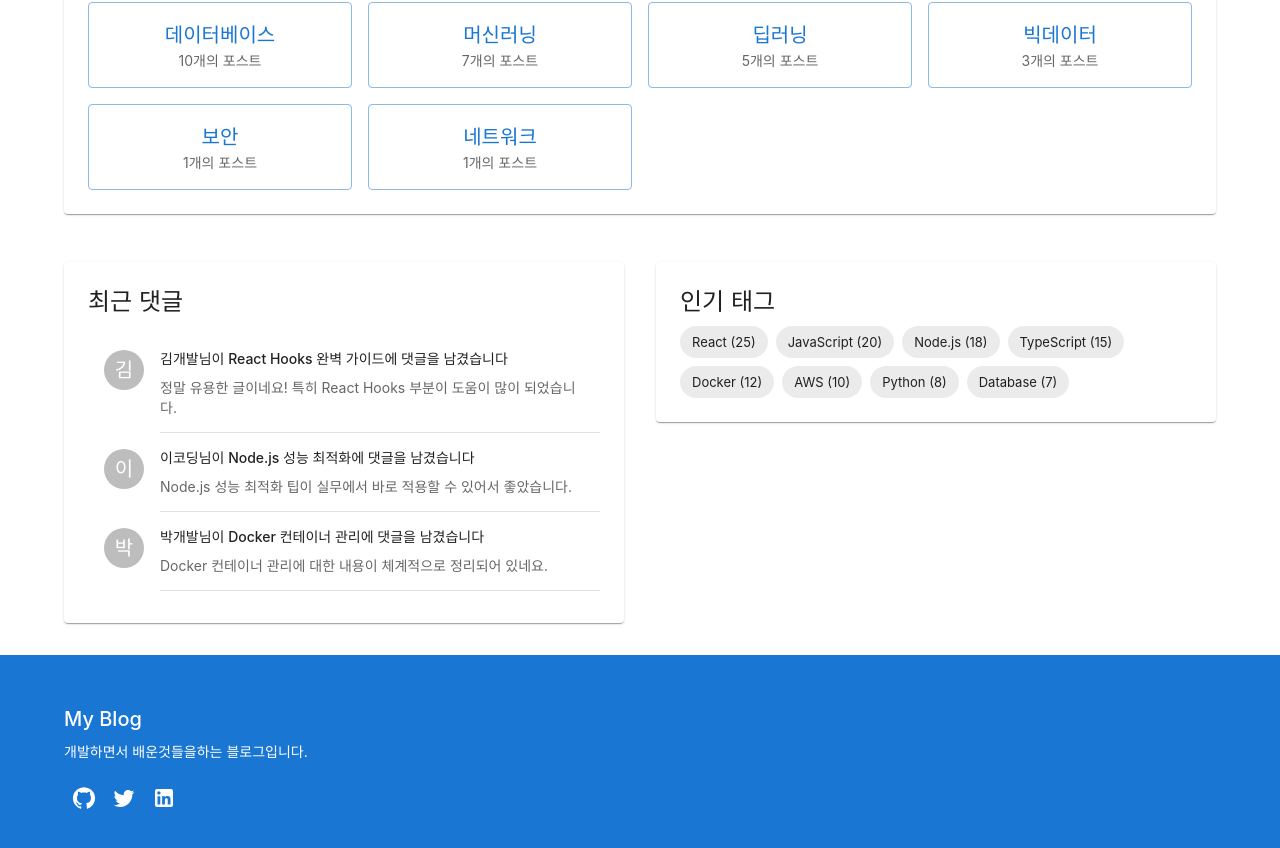
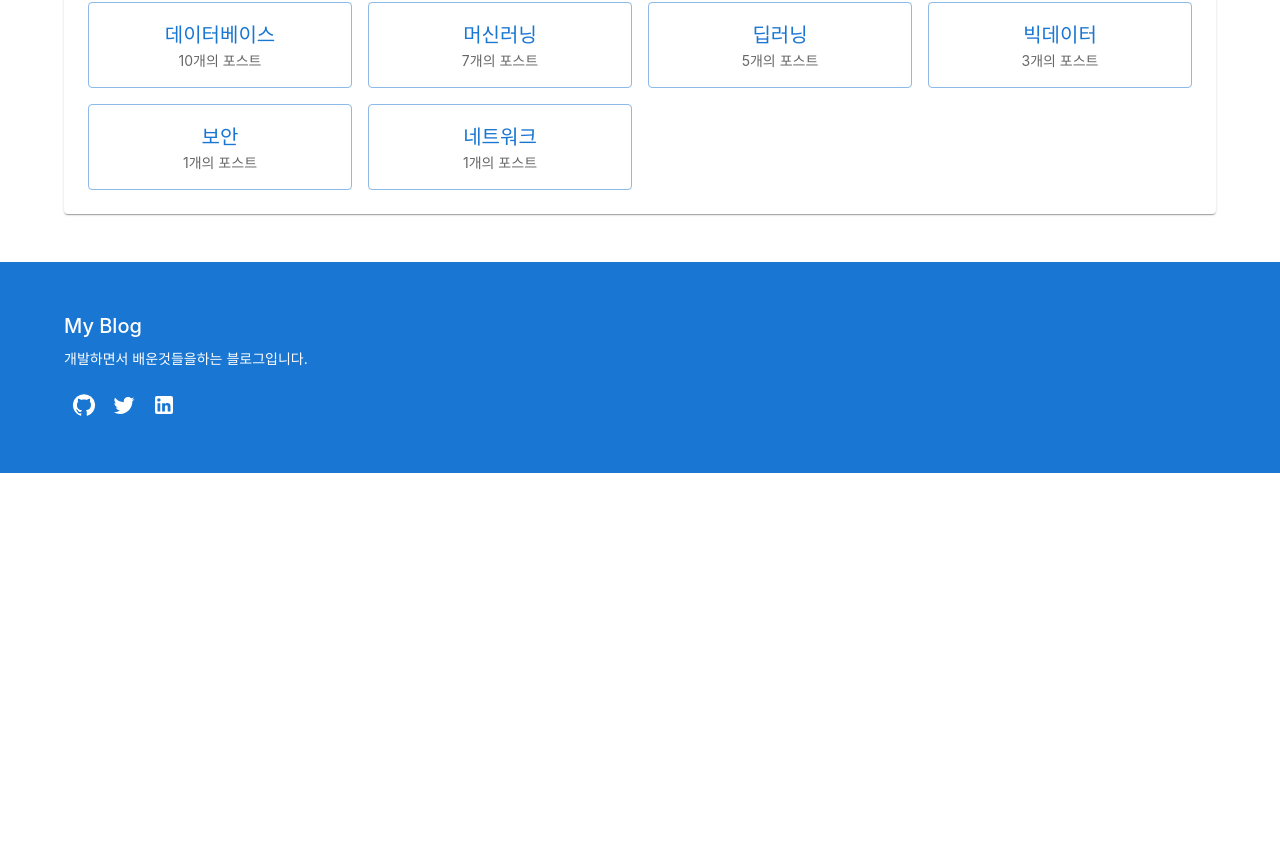
Before and after one commit to misnawk/myBlog, a React (Create React App) app in the folder src/client/: page / in a window 1280 px wide. Shown: the part 1064-1912 px from the top of the page. After the commit the page ends 1537 px from the top, so only its background shows below. Built offline with nearby package versions, Linux system fonts and the light colour scheme.

Commit message:
글작성폼 생성

```diff
--- a/src/client/package.json
+++ b/src/client/package.json
@@ -15,9 +15,13 @@
     "client": "file:",
     "react": "^18.2.0",
     "react-dom": "^18.2.0",
+    "react-markdown": "^10.1.0",
     "react-router-dom": "^6.22.0",
     "react-scripts": "5.0.1",
+    "react-syntax-highlighter": "^15.6.1",
     "react-toastify": "^9.1.3",
+    "rehype-raw": "^7.0.0",
+    "remark-gfm": "^4.0.1",
     "web-vitals": "^2.1.4"
   },
   "scripts": {
--- /dev/null
+++ b/src/client/src/components/MarkdownRenderer.js
@@ -0,0 +1,50 @@
+import React from 'react';
+import ReactMarkdown from 'react-markdown';
+import { Box } from '@mui/material';
+
+const MarkdownRenderer = ({ content, sx = {} }) => {
+  return (
+    <Box
+      sx={{
+        '& h1': { fontSize: '2rem', fontWeight: 'bold', mb: 2, mt: 3 },
+        '& h2': { fontSize: '1.5rem', fontWeight: 'bold', mb: 2, mt: 2 },
+        '& h3': { fontSize: '1.25rem', fontWeight: 'bold', mb: 1.5, mt: 2 },
+        '& p': { mb: 2, lineHeight: 1.6 },
+        '& strong': { fontWeight: 'bold' },
+        '& em': { fontStyle: 'italic' },
+        '& code': {
+          backgroundColor: '#f5f5f5',
+          padding: '2px 4px',
+          borderRadius: '3px',
+          fontSize: '0.875rem',
+          fontFamily: 'monospace'
+        },
+        '& pre': {
+          backgroundColor: '#f5f5f5',
+          padding: '16px',
+          borderRadius: '8px',
+          overflow: 'auto',
+          '& code': {
+            backgroundColor: 'transparent',
+            padding: 0
+          }
+        },
+        '& ul': { pl: 2, mb: 2 },
+        '& ol': { pl: 2, mb: 2 },
+        '& li': { mb: 0.5 },
+        '& blockquote': {
+          borderLeft: '4px solid #ddd',
+          pl: 2,
+          ml: 0,
+          fontStyle: 'italic',
+          color: '#666'
+        },
+        ...sx
+      }}
+    >
+      <ReactMarkdown>{content || ''}</ReactMarkdown>
+    </Box>
+  );
+};
+
+export default MarkdownRenderer;
--- a/src/client/src/components/layout/Header.js
+++ b/src/client/src/components/layout/Header.js
@@ -72,11 +72,11 @@ function Header() {
 
         {/* 네비게이션 메뉴 */}
         <Box sx={{ display: "flex", alignItems: "center", gap: 2 }}>
-          <Button color="inherit" component={Link} to="/blog">
-            블로그
-          </Button>
           <Button color="inherit" component={Link} to="/categories">
             카테고리
+          </Button>
+          <Button color="inherit" component={Link} to="/about">
+            소개
           </Button>
           {isAuthenticated() && (
             <Button
@@ -94,9 +94,8 @@ function Header() {
             글쓰기
           </Button>
           )}
-          <Button color="inherit" component={Link} to="/about">
-            소개
-          </Button>
+
+
         </Box>
 
         {/* 사용자 메뉴 */}
--- a/src/client/src/pages/BlogDetail.js
+++ b/src/client/src/pages/BlogDetail.js
@@ -35,25 +35,95 @@ import MoreVertIcon from '@mui/icons-material/MoreVert';
 import ShareIcon from '@mui/icons-material/Share';
 import EditIcon from '@mui/icons-material/Edit';
 import DeleteIcon from '@mui/icons-material/Delete';
+import MarkdownRenderer from '../components/MarkdownRenderer';
 
 // 임시 포스트 데이터 (실제로는 API에서 가져와야 함)
 const posts = [
   {
     id: 1,
     title: "React Hooks 완벽 가이드",
-    content: `React Hooks는 React 16.8에서 도입된 기능으로, 함수형 컴포넌트에서도 상태 관리와 생명주기 메서드를 사용할 수 있게 해줍니다.
+    content: `# React Hooks 완벽 가이드
 
-이 가이드에서는 다음과 같은 내용을 다룹니다:
+React Hooks는 **React 16.8**에서 도입된 혁신적인 기능으로, 함수형 컴포넌트에서도 상태 관리와 생명주기 메서드를 사용할 수 있게 해줍니다.
 
-1. useState - 상태 관리
-2. useEffect - 생명주기 관리
-3. useContext - Context API 사용
-4. useReducer - 복잡한 상태 관리
-5. useCallback - 메모이제이션된 콜백
-6. useMemo - 메모이제이션된 값
-7. useRef - DOM 참조 및 값 저장
+## 📚 이 가이드에서 다루는 내용
 
-각 Hook의 사용법과 실제 예제를 통해 React Hooks를 마스터해보세요.`,
+1. **useState** - 상태 관리
+2. **useEffect** - 생명주기 관리
+3. **useContext** - Context API 사용
+4. **useReducer** - 복잡한 상태 관리
+5. **useCallback** - 메모이제이션된 콜백
+6. **useMemo** - 메모이제이션된 값
+7. **useRef** - DOM 참조 및 값 저장
+
+## 🚀 useState Hook
+
+가장 기본적인 Hook으로, 함수형 컴포넌트에 상태를 추가할 수 있습니다.
+
+\`\`\`javascript
+import React, { useState } from 'react';
+
+function Counter() {
+  const [count, setCount] = useState(0);
+
+  return (
+    <div>
+      <p>현재 카운트: {count}</p>
+      <button onClick={() => setCount(count + 1)}>
+        증가
+      </button>
+    </div>
+  );
+}
+\`\`\`
+
+## ⚡ useEffect Hook
+
+컴포넌트의 생명주기를 관리하고 부수 효과(side effects)를 처리합니다.
+
+\`\`\`javascript
+import React, { useState, useEffect } from 'react';
+
+function Timer() {
+  const [seconds, setSeconds] = useState(0);
+
+  useEffect(() => {
+    const interval = setInterval(() => {
+      setSeconds(seconds => seconds + 1);
+    }, 1000);
+
+    // 클린업 함수
+    return () => clearInterval(interval);
+  }, []); // 빈 배열: 마운트시에만 실행
+
+  return <div>타이머: {seconds}초</div>;
+}
+\`\`\`
+
+## 💡 주요 포인트
+
+> **중요**: Hook은 항상 함수형 컴포넌트의 최상위 레벨에서 호출해야 합니다. 조건문, 반복문, 중첩 함수 내에서는 사용할 수 없습니다.
+
+### Hook 사용 규칙
+- ✅ 함수형 컴포넌트 내에서만 사용
+- ✅ 최상위 레벨에서 호출
+- ✅ 일관된 순서로 호출
+- ❌ 조건문 내에서 사용 금지
+- ❌ 일반 JavaScript 함수에서 사용 금지
+
+## 📊 성능 최적화
+
+React Hooks를 사용할 때 성능을 고려한 몇 가지 팁:
+
+| Hook | 용도 | 사용 시기 |
+|------|------|-----------|
+| \`useMemo\` | 값 메모이제이션 | 계산 비용이 높은 작업 |
+| \`useCallback\` | 함수 메모이제이션 | 자식 컴포넌트 최적화 |
+| \`React.memo\` | 컴포넌트 메모이제이션 | 불필요한 리렌더링 방지 |
+
+---
+
+이제 React Hooks를 마스터해서 더 효율적이고 깔끔한 React 코드를 작성해보세요! 🎉`,
     image: "https://source.unsplash.com/random/800x600?react",
     category: "프론트엔드",
     date: "2024-03-15",
@@ -324,9 +394,7 @@ export default function BlogDetail() {
           </Button>
         </Box>
 
-        <Typography variant="body1" paragraph sx={{ whiteSpace: 'pre-line' }}>
-          {post.content}
-        </Typography>
+        <MarkdownRenderer content={post.content} sx={{ mt: 3 }} />
       </Paper>
 
       {/* 댓글 섹션 */}
--- a/src/client/src/pages/Home.js
+++ b/src/client/src/pages/Home.js
@@ -9,13 +9,7 @@ import {
   Box,
   Button,
   Chip,
-  Paper,
-  Divider,
-  Avatar,
-  List,
-  ListItem,
-  ListItemAvatar,
-  ListItemText
+  Paper
 } from '@mui/material';
 import { Link } from 'react-router-dom';
 import AccessTimeIcon from '@mui/icons-material/AccessTime';
@@ -72,42 +66,7 @@ const popularCategories = [
   { name: '네트워크', count: 1 }
 ];
 
-// 임시 댓글 데이터
-const recentComments = [
-  {
-    id: 1,
-    author: '김개발',
-    content: '정말 유용한 글이네요! 특히 React Hooks 부분이 도움이 많이 되었습니다.',
-    postTitle: 'React Hooks 완벽 가이드',
-    date: '2024-03-15'
-  },
-  {
-    id: 2,
-    author: '이코딩',
-    content: 'Node.js 성능 최적화 팁이 실무에서 바로 적용할 수 있어서 좋았습니다.',
-    postTitle: 'Node.js 성능 최적화',
-    date: '2024-03-14'
-  },
-  {
-    id: 3,
-    author: '박개발',
-    content: 'Docker 컨테이너 관리에 대한 내용이 체계적으로 정리되어 있네요.',
-    postTitle: 'Docker 컨테이너 관리',
-    date: '2024-03-13'
-  }
-];
 
-// 임시 태그 데이터
-const popularTags = [
-  { name: 'React', count: 25 },
-  { name: 'JavaScript', count: 20 },
-  { name: 'Node.js', count: 18 },
-  { name: 'TypeScript', count: 15 },
-  { name: 'Docker', count: 12 },
-  { name: 'AWS', count: 10 },
-  { name: 'Python', count: 8 },
-  { name: 'Database', count: 7 }
-];
 
 function Home() {
   return (
@@ -230,71 +189,7 @@ function Home() {
         </Grid>
       </Paper>
 
-      {/* 최근 댓글과 태그 클라우드 섹션 */}
-      <Grid container spacing={4}>
-        {/* 최근 댓글 */}
-        <Grid item xs={12} md={6}>
-          <Paper sx={{ p: 3 }}>
-            <Typography variant="h5" component="h2" gutterBottom>
-              최근 댓글
-            </Typography>
-            <List>
-              {recentComments.map((comment) => (
-                <React.Fragment key={comment.id}>
-                  <ListItem alignItems="flex-start">
-                    <ListItemAvatar>
-                      <Avatar>{comment.author[0]}</Avatar>
-                    </ListItemAvatar>
-                    <ListItemText
-                      primary={
-                        <Typography variant="subtitle2">
-                          {comment.author}님이 {comment.postTitle}에 댓글을 남겼습니다
-                        </Typography>
-                      }
-                      secondary={
-                        <Typography
-                          variant="body2"
-                          color="text.secondary"
-                          sx={{ mt: 1 }}
-                        >
-                          {comment.content}
-                        </Typography>
-                      }
-                    />
-                  </ListItem>
-                  <Divider variant="inset" component="li" />
-                </React.Fragment>
-              ))}
-            </List>
-          </Paper>
-        </Grid>
 
-        {/* 태그 클라우드 */}
-        <Grid item xs={12} md={6}>
-          <Paper sx={{ p: 3 }}>
-            <Typography variant="h5" component="h2" gutterBottom>
-              인기 태그
-            </Typography>
-            <Box sx={{ display: 'flex', flexWrap: 'wrap', gap: 1 }}>
-              {popularTags.map((tag) => (
-                <Chip
-                  key={tag.name}
-                  label={`${tag.name} (${tag.count})`}
-                  component={Link}
-                  to={`/tag/${tag.name}`}
-                  clickable
-                  sx={{
-                    '&:hover': {
-                      backgroundColor: 'primary.main',
-                      color: 'white'
-                    }
-                  }}
-                />
-              ))}
-            </Box>
-          </Paper>
-        </Grid>
-      </Grid>
     </Container>
   );
 }
```
Also changed, not shown: src/client/src/pages/CreatePost.js (+35 -34 lines), 1 other file (tests, documents, lock files or other folders). Lines whose indentation alone changed are shown as unchanged.
